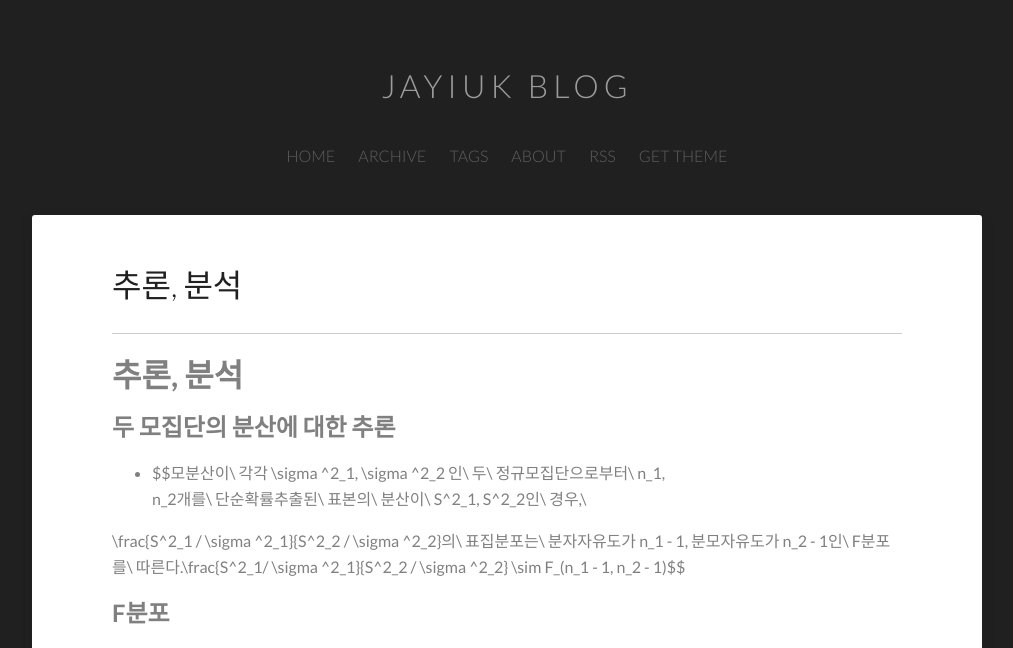
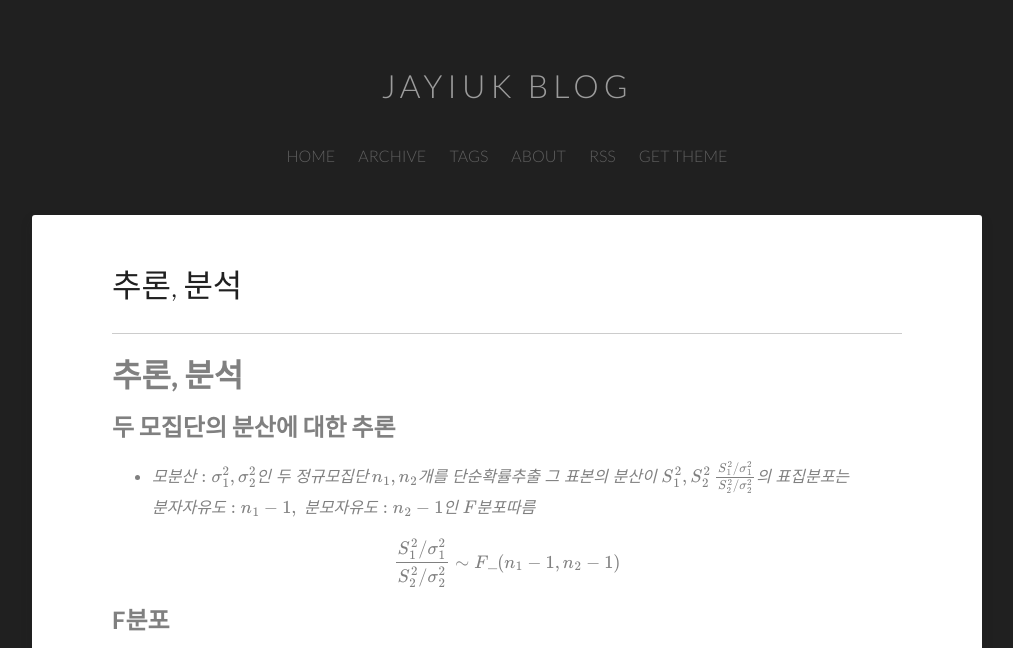
Before and after one commit to jayiuk/jayiuk.github.io, a Jekyll site: the page built from _posts/2023-12-09-11주차_강의.md, in a window 1280 px wide and 900 px high, cut to the strip 0-648 px from the top of the window. Shown: the whole strip, without its empty margins (133-1146 px from the left). Built offline with Jekyll 4.4.1, drawn with Linux system fonts in a browser that asks for light colours; formulas are drawn with MathJax 3; comment, search, counter and statistics services are not loaded.

Commit message:
11주차 수정2

```diff
--- a/_posts/2023-12-09-11주차_강의.md
+++ b/_posts/2023-12-09-11주차_강의.md
@@ -9,10 +9,10 @@ date-string : December 09, 2023
 # 추론, 분석
 
 ## 두 모집단의 분산에 대한 추론
- - $$모분산이\ 각각 \sigma ^2_1, \sigma ^2_2 인\ 두\ 정규모집단으로부터\ n_1,\
-   n_2개를\ 단순확률추출된\ 표본의\ 분산이\ S^2_1, S^2_2인\ 경우,\
+ - $$모분산 : \sigma^2_1, \sigma^2_2인\ 두\ 정규모집단$$
+   $$n_1, n_2개를\ 단순확률추출\ 그\ 표본의\ 분산이\ S^2_1, S^2_2$$
+   $$\frac{S^2_1/\sigma^2_1}{S^2_2/\sigma^2_2}의\ 표집분포는$$ $$분자자유도:n_1-1,\ 분모자유도:n_2-1인\ F분포 따름$$
 
- \frac{S^2_1 / \sigma ^2_1}{S^2_2 / \sigma ^2_2}의\ 표집분포는\ 분자자유도가 n_1 - 1, 분모자유도가 n_2 - 1인\ F분포를\ 따른다.$$
   $$\frac{S^2_1/ \sigma ^2_1}{S^2_2 / \sigma ^2_2} \sim F\_(n_1 - 1, n_2 - 1)$$
 
 ## F분포
```
